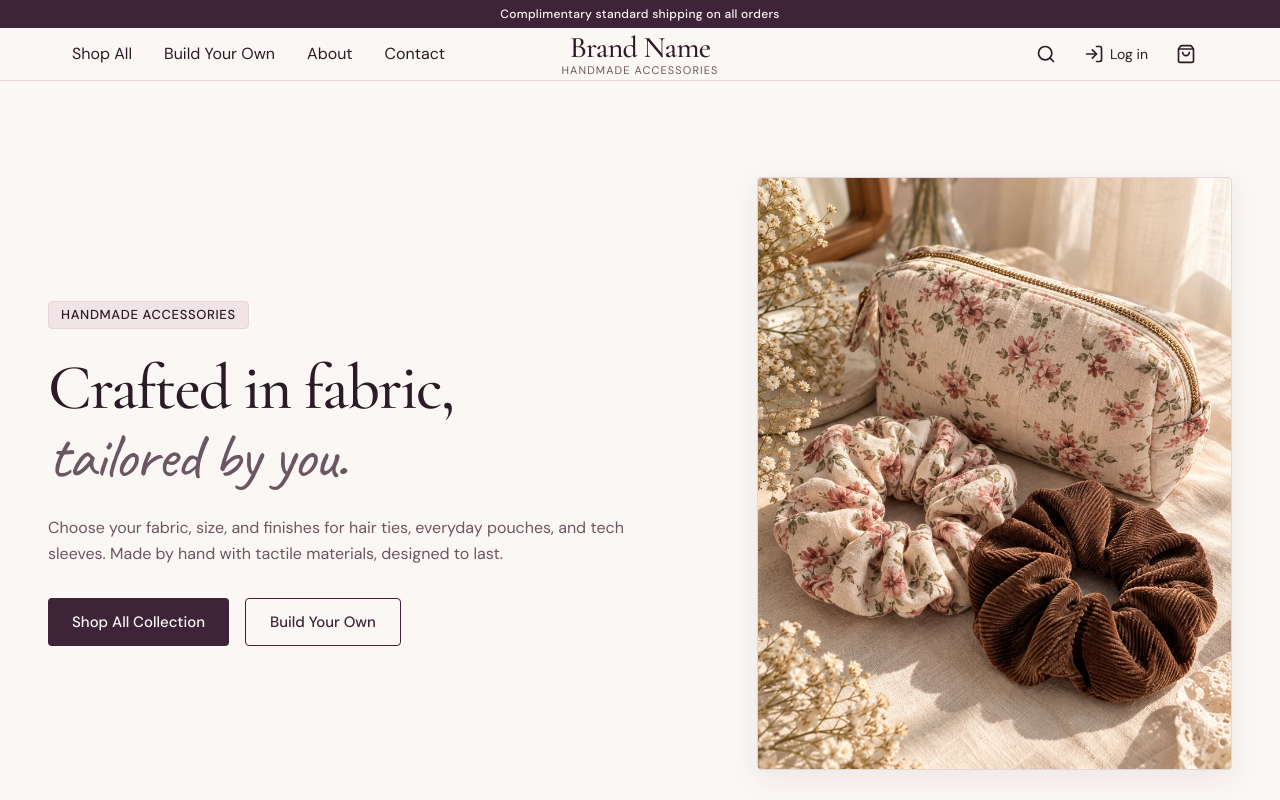
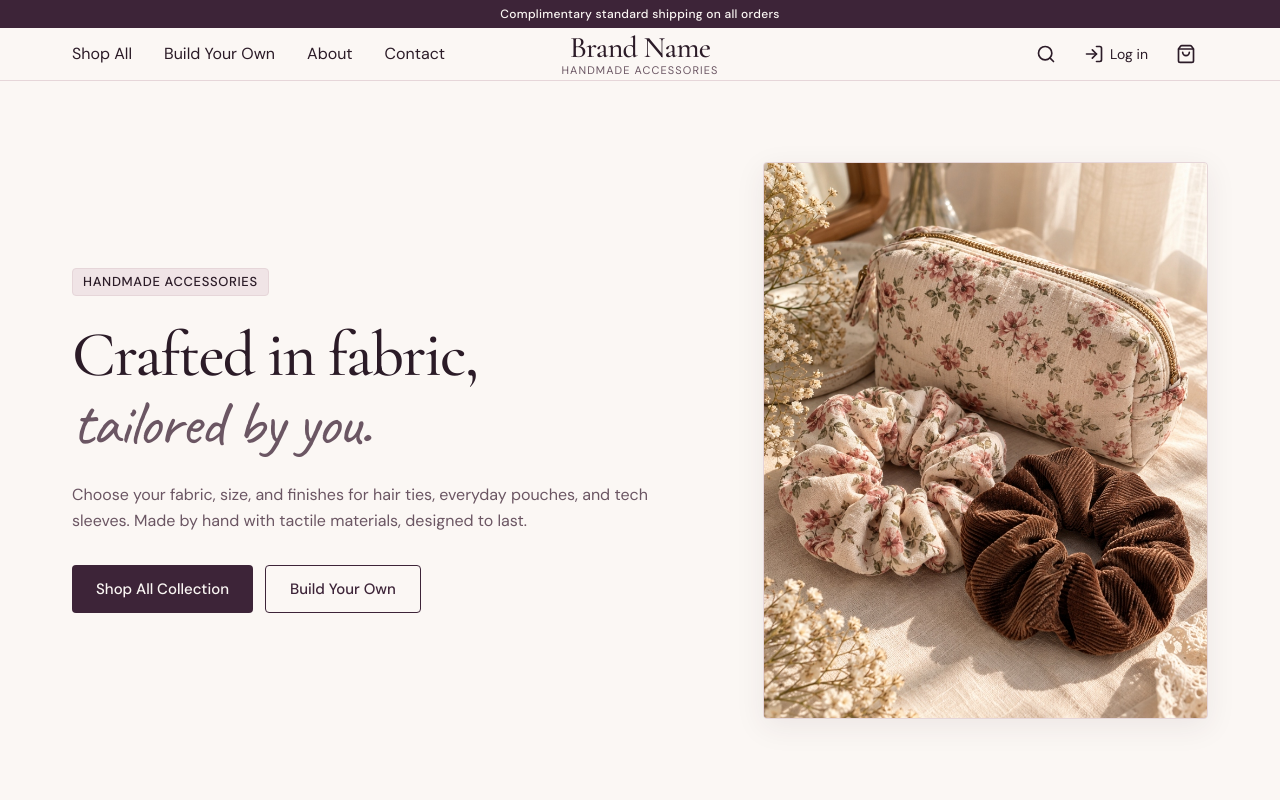
Before and after one commit to anandawasthi10/Boutique, a Next.js app: page / in a window 1280 px wide. Shown: the top 800 px of the page. Built offline with nearby package versions, Linux system fonts and the light colour scheme; no server answers.

Commit message:
Updated the hero section layout for mobile screens.

```diff
--- a/app/page.tsx
+++ b/app/page.tsx
@@ -90,11 +90,28 @@ export default function HomePage() {
   return (
     <div className="w-full flex flex-col gap-16 md:gap-24 pb-20">
       {/* 1. HERO SECTION */}
-      <section className="relative w-full border-b border-[var(--color-border)] bg-[var(--color-bg)] overflow-hidden">
-        <div className="max-w-[1280px] mx-auto px-4 sm:px-8 lg:px-12 py-12 md:py-20 lg:py-24 grid grid-cols-1 lg:grid-cols-12 gap-12 lg:gap-8 items-center">
-          {/* Left Text Column */}
-          <div className="lg:col-span-7 flex flex-col items-start gap-6">
-            <div className="inline-flex items-center px-3 py-1 bg-[var(--color-surface)] border border-[var(--color-border)] rounded-[4px]">
+      <section
+        id="hero"
+        className="section-screen relative w-full border-b border-[var(--color-border)] bg-[var(--color-bg)] overflow-hidden"
+      >
+        <div className="container-custom py-4 sm:py-6 lg:py-8 grid grid-cols-1 lg:grid-cols-12 gap-5 sm:gap-8 lg:gap-12 items-center my-auto">
+          {/* Top on mobile, right on desktop: Hero Image */}
+          <div className="order-1 lg:order-2 lg:col-span-5 w-full flex items-center justify-center">
+            <div className="relative w-full max-w-sm sm:max-w-md lg:max-w-none h-[32svh] sm:h-[38svh] lg:h-auto lg:aspect-4/5 max-h-[42svh] lg:max-h-[calc(100svh-var(--header-h)-4rem)] rounded-[4px] overflow-hidden border border-[var(--color-border)] bg-[var(--color-surface)] shadow-[var(--shadow-soft)]">
+              <Image
+                src="/images/productimages/pouch-and-scrunchies.jpg"
+                alt="Handmade accessories featured collection: floral pouch and fabric scrunchies"
+                fill
+                priority
+                sizes="(max-width: 640px) 100vw, (max-width: 1024px) 80vw, 40vw"
+                className="object-cover"
+              />
+            </div>
+          </div>
+
+          {/* Bottom on mobile, left on desktop: Text Column */}
+          <div className="order-2 lg:order-1 lg:col-span-7 flex flex-col items-start gap-3 sm:gap-4 lg:gap-6">
+            <div className="inline-flex items-center px-2.5 py-1 bg-[var(--color-surface)] border border-[var(--color-border)] rounded-[4px]">
               <span className="text-label text-[var(--color-text)]">Handmade Accessories</span>
             </div>
 
@@ -102,34 +119,22 @@ export default function HomePage() {
               Crafted in fabric, <span className="text-script block sm:inline font-normal text-[var(--color-text-muted)]">tailored by you.</span>
             </h1>
 
-            <p className="text-body text-[var(--color-text-muted)] max-w-xl">
+            <p className="text-body text-[var(--color-text-muted)] max-w-xl text-sm sm:text-base leading-relaxed">
               Choose your fabric, size, and finishes for hair ties, everyday pouches, and tech sleeves.
               Made by hand with tactile materials, designed to last.
             </p>
 
-            <div className="flex flex-wrap items-center gap-4 pt-2">
-              <NextLink href="/shop">
-                <Button variant="primary">Shop All Collection</Button>
+            <div className="w-full flex flex-col sm:flex-row items-stretch sm:items-center gap-3 pt-1 sm:pt-2">
+              <NextLink href="/shop" className="w-full sm:w-auto">
+                <Button variant="primary" className="w-full min-h-[44px]">
+                  Shop All Collection
+                </Button>
               </NextLink>
-              <NextLink href="/build-your-own">
-                <Button variant="secondary">
+              <NextLink href="/build-your-own" className="w-full sm:w-auto">
+                <Button variant="secondary" className="w-full min-h-[44px]">
                   Build Your Own
                 </Button>
               </NextLink>
-            </div>
-          </div>
-
-          {/* Right Hero Image Column */}
-          <div className="lg:col-span-5 w-full">
-            <div className="relative aspect-4/5 w-full rounded-[4px] overflow-hidden border border-[var(--color-border)] bg-[var(--color-surface)] shadow-[var(--shadow-soft)]">
-              <Image
-                src="/images/productimages/pouch-and-scrunchies.jpg"
-                alt="Handmade accessories featured collection: floral pouch and fabric scrunchies"
-                fill
-                preload
-                sizes="(max-width: 1024px) 100vw, 40vw"
-                className="object-cover"
-              />
             </div>
           </div>
         </div>
```
